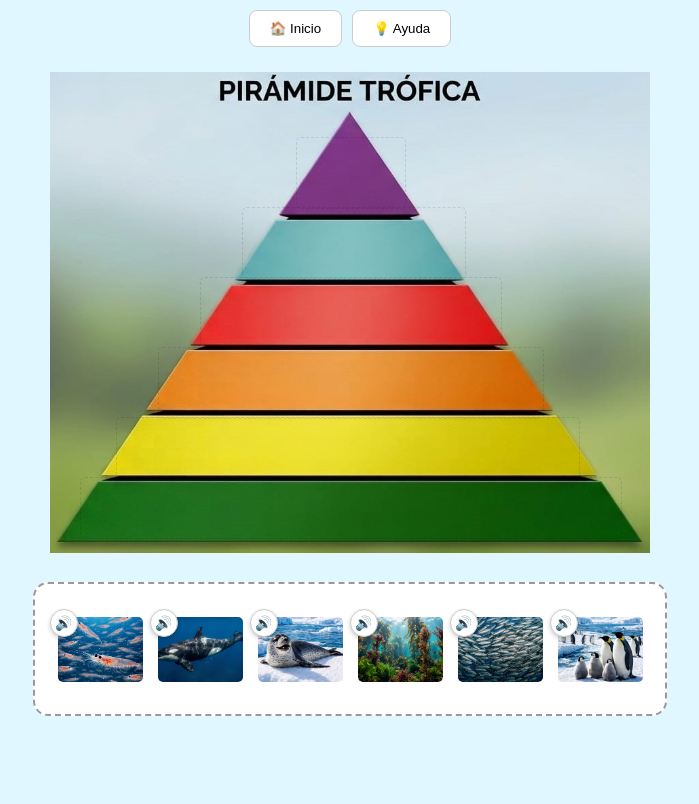
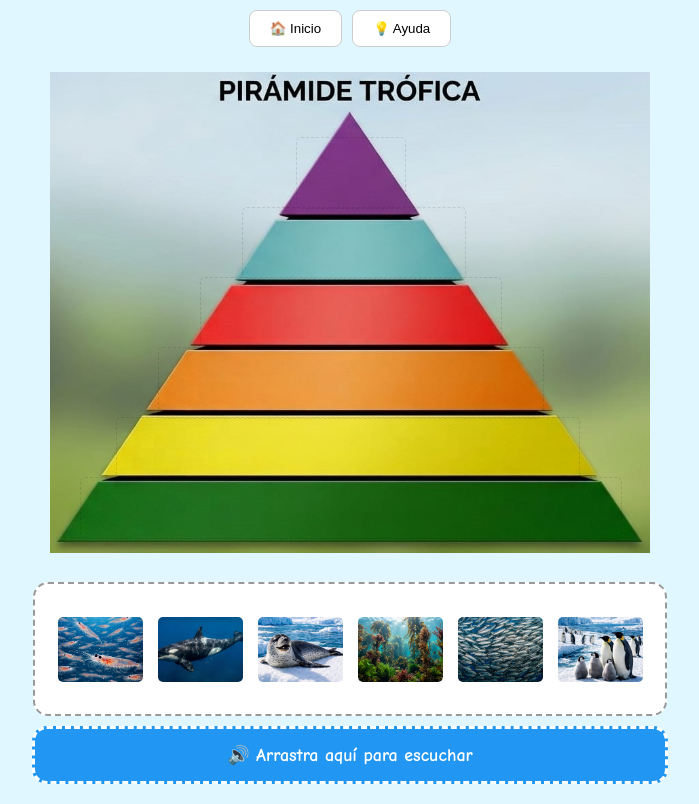
Before and after one commit to alejandro211105/Operacion-antartida, a plain HTML site: page index.html in a window 1280 px wide. Both pictures are taken after a click on the button "Nivel 1". Shown: the whole page, without its empty margins (290-989 px from the left). Drawn offline with nearby package versions, Linux system fonts and the light colour scheme.

Commit message:
Add files via upload

```diff
--- a/index.html
+++ b/index.html
@@ -22,12 +22,13 @@
         }
 
         .contenedor-animal { position: relative; width: 85px; height: 65px; z-index: 5; }
-        .btn-audio {
-            position: absolute; top: -8px; left: -8px; z-index: 20;
-            background: white; border: 1px solid #ccc; border-radius: 50%;
-            width: 28px; height: 28px; cursor: pointer; font-size: 14px;
-            display: flex; align-items: center; justify-content: center;
-            box-shadow: 0 2px 4px rgba(0,0,0,0.2);
+
+        /* Botón de escucha debajo de las piezas */
+        #zona-escucha {
+            width: 95%; max-width: 600px; margin: 10px auto;
+            padding: 15px; background: #2196F3; color: white;
+            border: 3px dashed #ffffff; border-radius: 15px;
+            font-weight: bold; font-size: 18px; cursor: default;
         }
 
         .hueco {
@@ -45,7 +46,7 @@
 
         .zona-piezas {
             width: 95%; max-width: 600px; min-height: 100px;
-            margin: 20px auto; border: 2px dashed #999; border-radius: 15px;
+            margin: 20px auto 5px auto; border: 2px dashed #999; border-radius: 15px;
             display: flex; flex-wrap: wrap; justify-content: center; align-items: center;
             gap: 15px; padding: 15px; background: white;
         }
@@ -86,6 +87,10 @@
             <div class="hueco" id="zona-alga" ondrop="drop(event)" ondragover="allowDrop(event)" data-target="alga"></div>
         </div>
         <div class="zona-piezas" id="piezas"></div>
+
+        <div id="zona-escucha" ondrop="dropAudio(event)" ondragover="allowDrop(event)">
+            🔊 Arrastra aquí para escuchar
+        </div>
     </div>
 
     <div id="modal-ayuda" onclick="this.style.display='none'"><img src="img/imagen_ayuda.jpeg"></div>
@@ -126,27 +131,18 @@
                 contenedor.className = 'contenedor-animal';
                 contenedor.id = "cont-" + id;
 
-                const btn = document.createElement('button');
-                btn.className = 'btn-audio';
-                btn.innerHTML = '🔊';
-                btn.onclick = (e) => { e.stopPropagation(); reproducirAnimalEspecial(id); };
-
                 const img = document.createElement('img');
                 img.className = 'animal';
                 img.src = (nivelActual >= 2) ? `img/imagen_${id}_borrosa.jpeg` : `img/imagen_${id}.jpeg`;
 
-                if (nivelActual !== 3) {
-                    // PC: Arrastre con ratón
-                    contenedor.draggable = true;
-                    contenedor.ondragstart = (e) => e.dataTransfer.setData("text", contenedor.id);
+                // PC y Móvil: Arrastre habilitado para todos los niveles para poder escuchar
+                contenedor.draggable = true;
+                contenedor.ondragstart = (e) => e.dataTransfer.setData("text", contenedor.id);
 
-                    // MÓVIL: Arrastre táctil
-                    contenedor.addEventListener('touchstart', touchStart, {passive: false});
-                    contenedor.addEventListener('touchmove', touchMove, {passive: false});
-                    contenedor.addEventListener('touchend', touchEnd, {passive: false});
-                }
+                contenedor.addEventListener('touchstart', touchStart, {passive: false});
+                contenedor.addEventListener('touchmove', touchMove, {passive: false});
+                contenedor.addEventListener('touchend', touchEnd, {passive: false});
 
-                contenedor.appendChild(btn);
                 contenedor.appendChild(img);
                 piezasDiv.appendChild(contenedor);
             });
@@ -167,11 +163,23 @@
 
         // LÓGICA PC
         function allowDrop(ev) { ev.preventDefault(); }
+
         function drop(ev) {
             ev.preventDefault();
             const contId = ev.dataTransfer.getData("text");
             const cont = document.getElementById(contId);
-            validarColocacion(cont, contId.replace("cont-", ""), ev.target.closest('.hueco'));
+            const destino = ev.target.closest('.hueco');
+            if (destino) {
+                validarColocacion(cont, contId.replace("cont-", ""), destino);
+            }
+        }
+
+        // Función específica para soltar en el botón de audio
+        function dropAudio(ev) {
+            ev.preventDefault();
+            const contId = ev.dataTransfer.getData("text");
+            const idAnimal = contId.replace("cont-", "");
+            reproducirAnimalEspecial(idAnimal);
         }
 
         // LÓGICA MÓVIL
@@ -197,13 +205,23 @@
             cont.style.display = "none";
             let debajo = document.elementFromPoint(touch.clientX, touch.clientY);
             cont.style.display = "block";
-            let destino = debajo ? debajo.closest('.hueco') : null;
-            validarColocacion(cont, cont.id.replace("cont-", ""), destino);
+
+            let destinoHueco = debajo ? debajo.closest('.hueco') : null;
+            let destinoAudio = debajo ? debajo.closest('#zona-escucha') : null;
+
+            if (destinoAudio) {
+                reproducirAnimalEspecial(cont.id.replace("cont-", ""));
+            } else {
+                validarColocacion(cont, cont.id.replace("cont-", ""), destinoHueco);
+            }
+
             cont.style.position = "static";
             cont.style.pointerEvents = "auto";
         }
 
         function validarColocacion(contenedor, id, destino) {
+            if (nivelActual === 3) return; // En nivel 3 se escribe, no se arrastra a la pirámide
+
             if (destino && destino.getAttribute('data-target') === id) {
                 destino.appendChild(contenedor);
                 destino.classList.add('acierto');
@@ -261,6 +279,7 @@
         }
 
         function abrirAyuda() { document.getElementById('modal-ayuda').style.display = 'flex'; }
+
         function reproducirEfecto(s) {
             if (!audioGeneral.paused) audioGeneral.pause();
             let sonido = new Audio(`audios/${s}.mp3`);
```
